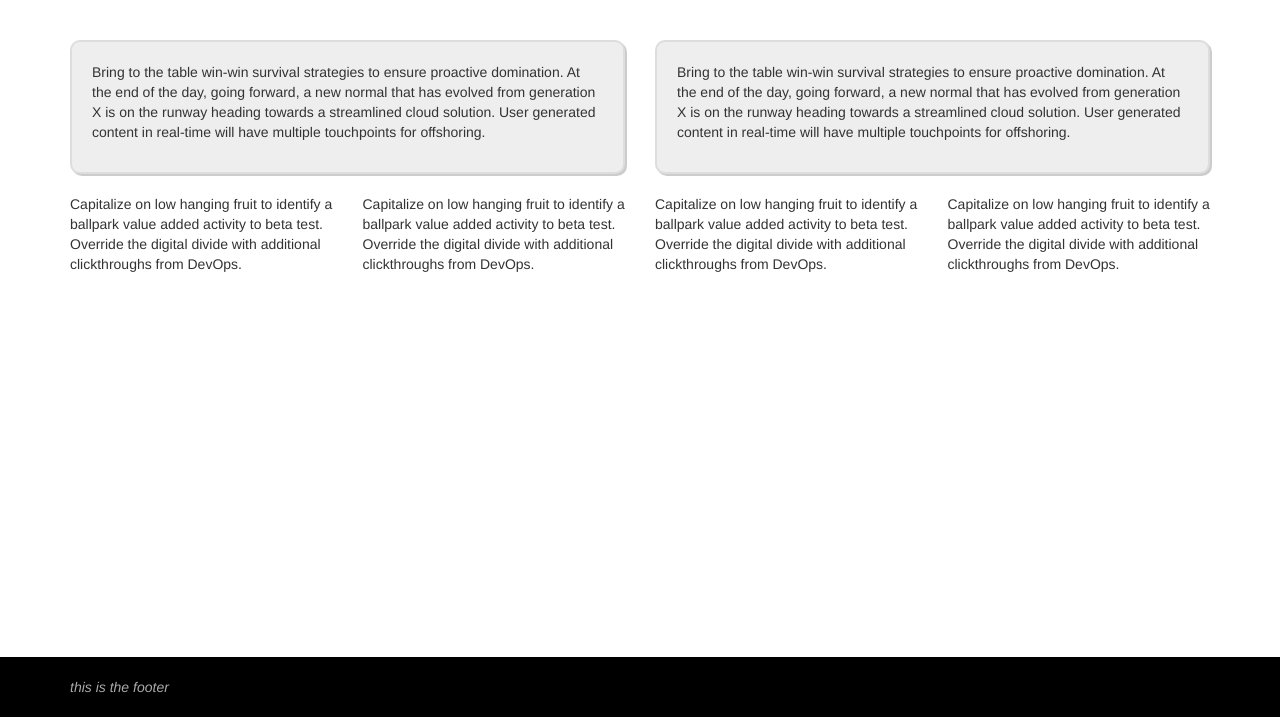
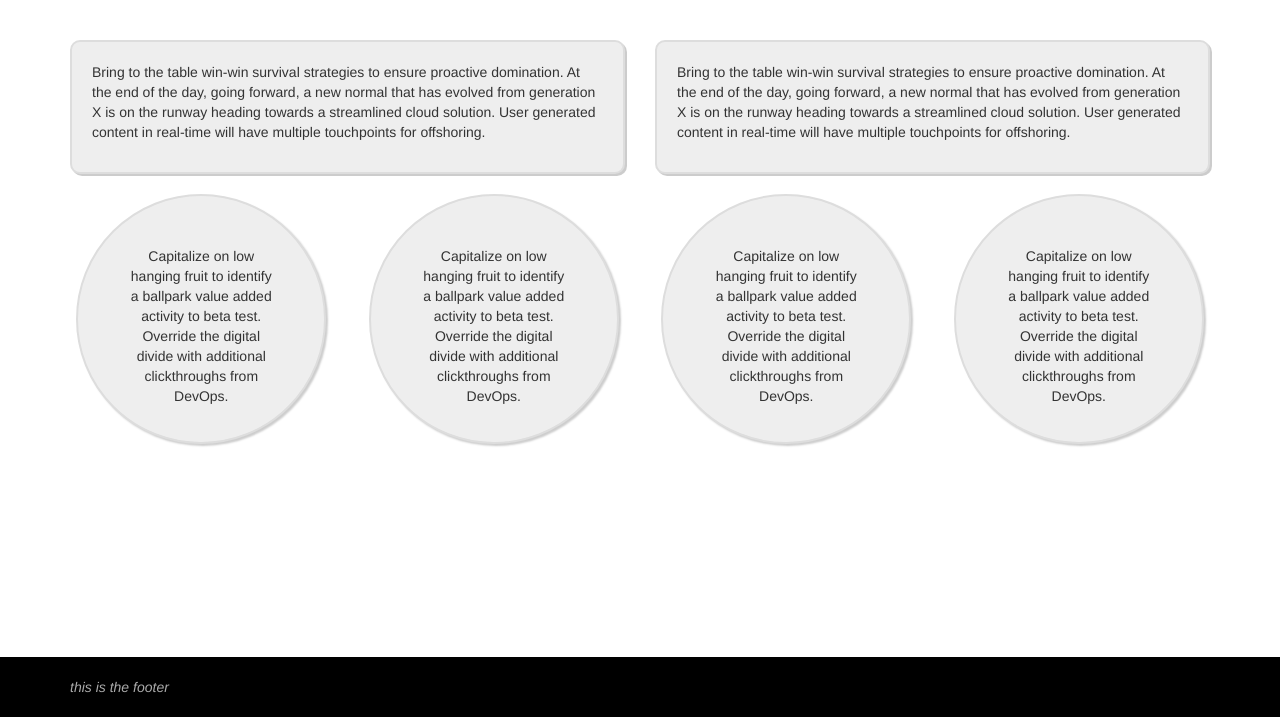
Before and after one commit to actordie/bootstrap-lecture, a PHP site: page / in a window 1280 px wide. Shown: the part 83-800 px from the top of the page. Run offline with PHP 8.4, Linux system fonts and the light colour scheme; some libraries are stand-ins or nearby versions.

Commit message:
added circle content boxes - styles

```diff
--- a/css/style.css
+++ b/css/style.css
@@ -60,3 +60,15 @@ main {
 	border: 2px #ddd solid;
 	box-shadow: 2px 2px 0 rgba(0,0,0,0.2)
 }
+
+.circle {
+	background-color: #eee;
+	border-radius: 50%;
+	height: 250px;
+	padding: 5rem;
+	width: 250px;
+	border: 2px solid #ddd;
+	box-shadow: 2px 2px 2px rgba(0,0,0,0.2);
+	margin: 0 auto;
+	margin-bottom: 2rem;
+}
--- a/index.php
+++ b/index.php
@@ -65,23 +65,23 @@
 						</div>
 					</div><!--/.row-->
 					<div class="row">
-						<div class="col-md-3">
-							<div class="circle">
+						<div class="col-md-3 col-sm-6">
+							<div class="circle text-center">
 								<p>Capitalize on low hanging fruit to identify a ballpark value added activity to beta test. Override the digital divide with additional clickthroughs from DevOps. </p>
 							</div>
 						</div>
-						<div class="col-md-3">
-							<div class="circle">
+						<div class="col-md-3 col-sm-6">
+							<div class="circle text-center">
 								<p>Capitalize on low hanging fruit to identify a ballpark value added activity to beta test. Override the digital divide with additional clickthroughs from DevOps. </p>
 							</div>
 						</div>
-						<div class="col-md-3">
-							<div class="circle">
+						<div class="col-md-3 col-sm-6">
+							<div class="circle text-center">
 								<p>Capitalize on low hanging fruit to identify a ballpark value added activity to beta test. Override the digital divide with additional clickthroughs from DevOps. </p>
 							</div>
 						</div>
-						<div class="col-md-3">
-							<div class="circle">
+						<div class="col-md-3 col-sm-6">
+							<div class="circle text-center">
 								<p>Capitalize on low hanging fruit to identify a ballpark value added activity to beta test. Override the digital divide with additional clickthroughs from DevOps. </p>
 							</div>
 						</div>
```
